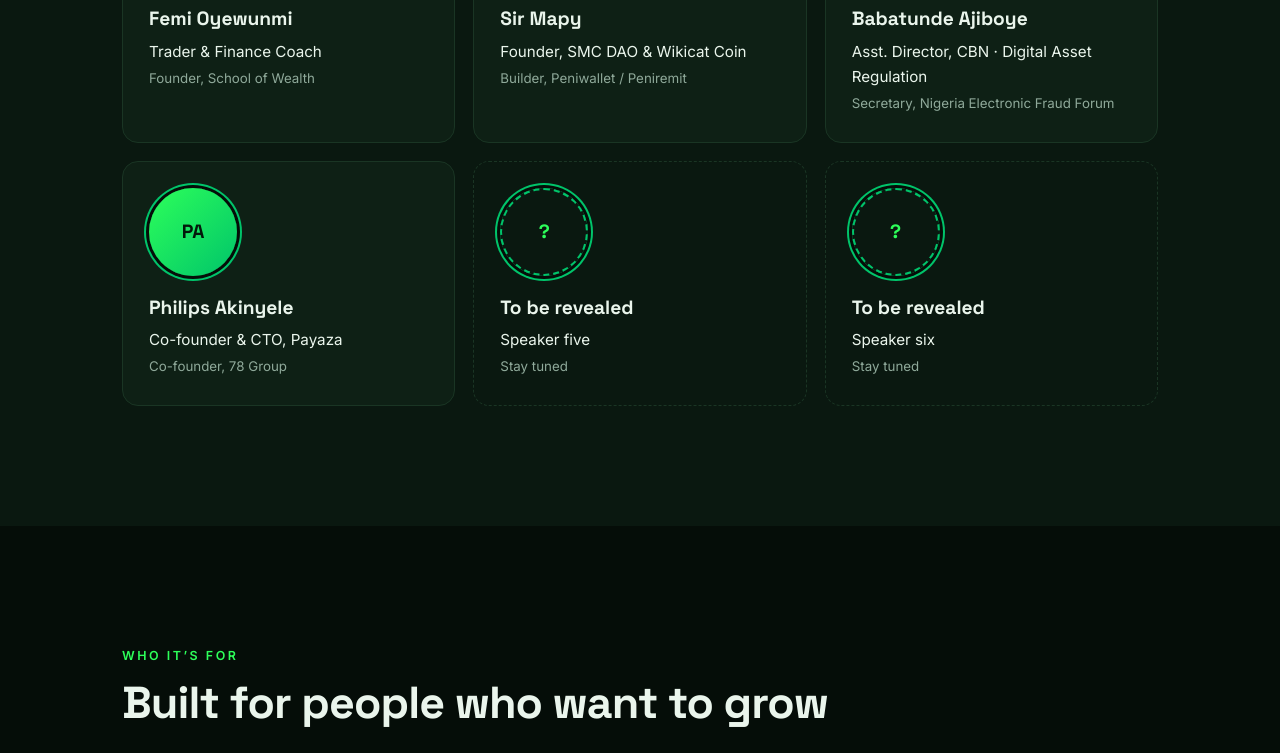
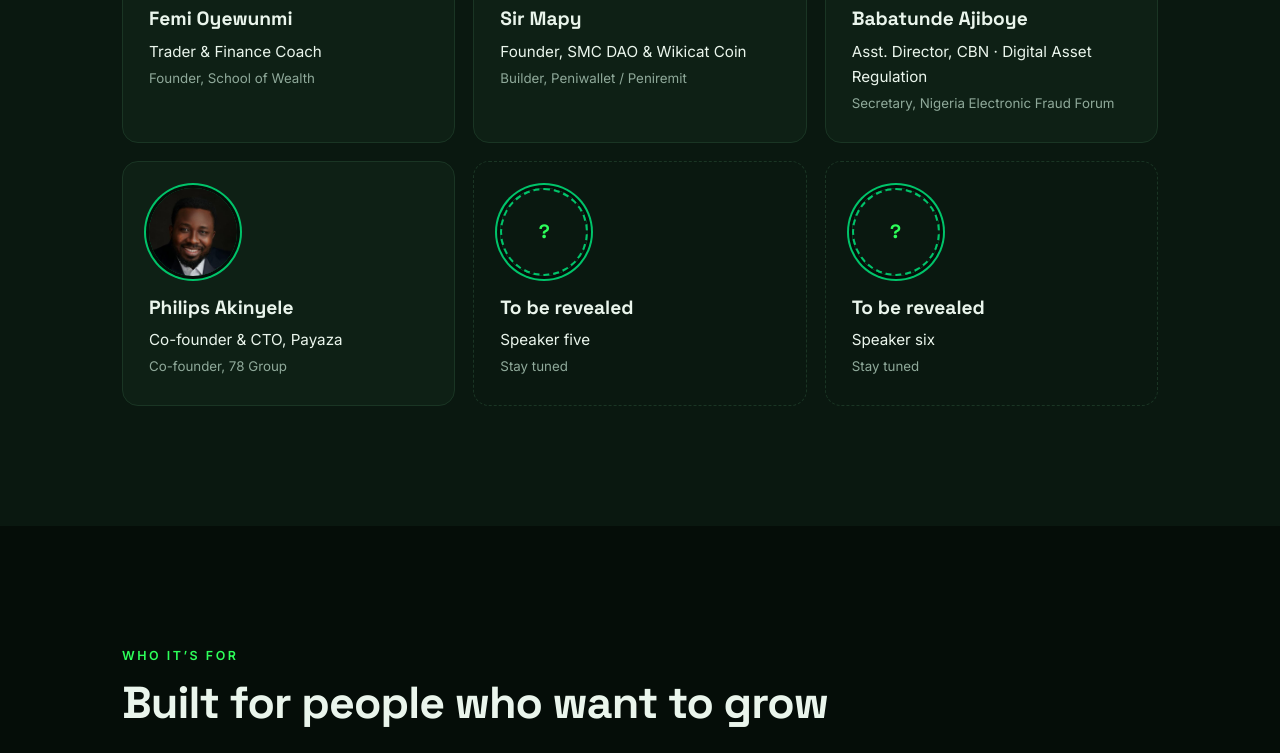
Before and after one commit to amos-23/candlestick, a plain HTML site: page index.html in a window 1280 px wide. Shown: the part 1771-2524 px from the top of the page. Drawn offline with Linux system fonts and the light colour scheme.

Commit message:
Add Philips Akinyele speaker photo
Co-Authored-By: Claude Opus 5.5 <noreply@anthropic.com>
Claude-Session: https://claude.ai/code/session_01RsE2JFyzXLLWN1SWZWunp5

```diff
--- a/index.html
+++ b/index.html
@@ -78,7 +78,7 @@
       <article class="card reveal"><img class="av" src="/images/speakers/femi-oyewunmi.jpg" alt="Femi Oyewunmi" width="88" height="88" loading="lazy"><h3>Femi Oyewunmi</h3><p>Trader &amp; Finance Coach</p><small>Founder, School of Wealth</small></article>
       <article class="card reveal"><div class="av">SM</div><h3>Sir Mapy</h3><p>Founder, SMC DAO &amp; Wikicat Coin</p><small>Builder, Peniwallet / Peniremit</small></article>
       <article class="card reveal"><div class="av">BA</div><h3>Babatunde Ajiboye</h3><p>Asst. Director, CBN &middot; Digital Asset Regulation</p><small>Secretary, Nigeria Electronic Fraud Forum</small></article>
-      <article class="card reveal"><div class="av">PA</div><h3>Philips Akinyele</h3><p>Co-founder &amp; CTO, Payaza</p><small>Co-founder, 78 Group</small></article>
+      <article class="card reveal"><img class="av" src="/images/speakers/philips-akinyele.jpg" alt="Philips Akinyele" width="88" height="88" loading="lazy"><h3>Philips Akinyele</h3><p>Co-founder &amp; CTO, Payaza</p><small>Co-founder, 78 Group</small></article>
       <article class="card tba reveal"><div class="av">?</div><h3>To be revealed</h3><p>Speaker five</p><small>Stay tuned</small></article>
       <article class="card tba reveal"><div class="av">?</div><h3>To be revealed</h3><p>Speaker six</p><small>Stay tuned</small></article>
     </div>
```
Also changed, not shown: images/speakers/philips-akinyele.jpg (added).
